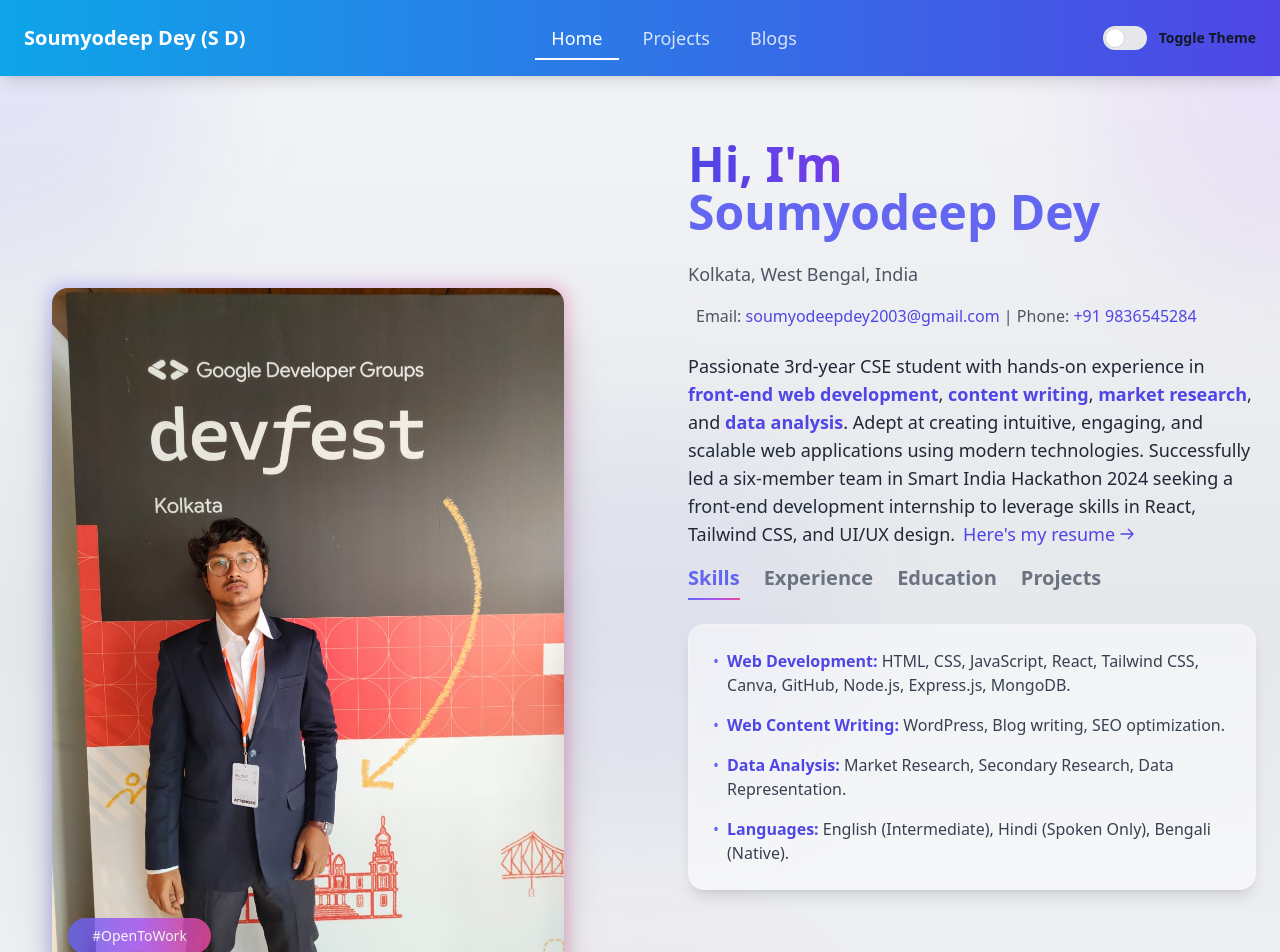
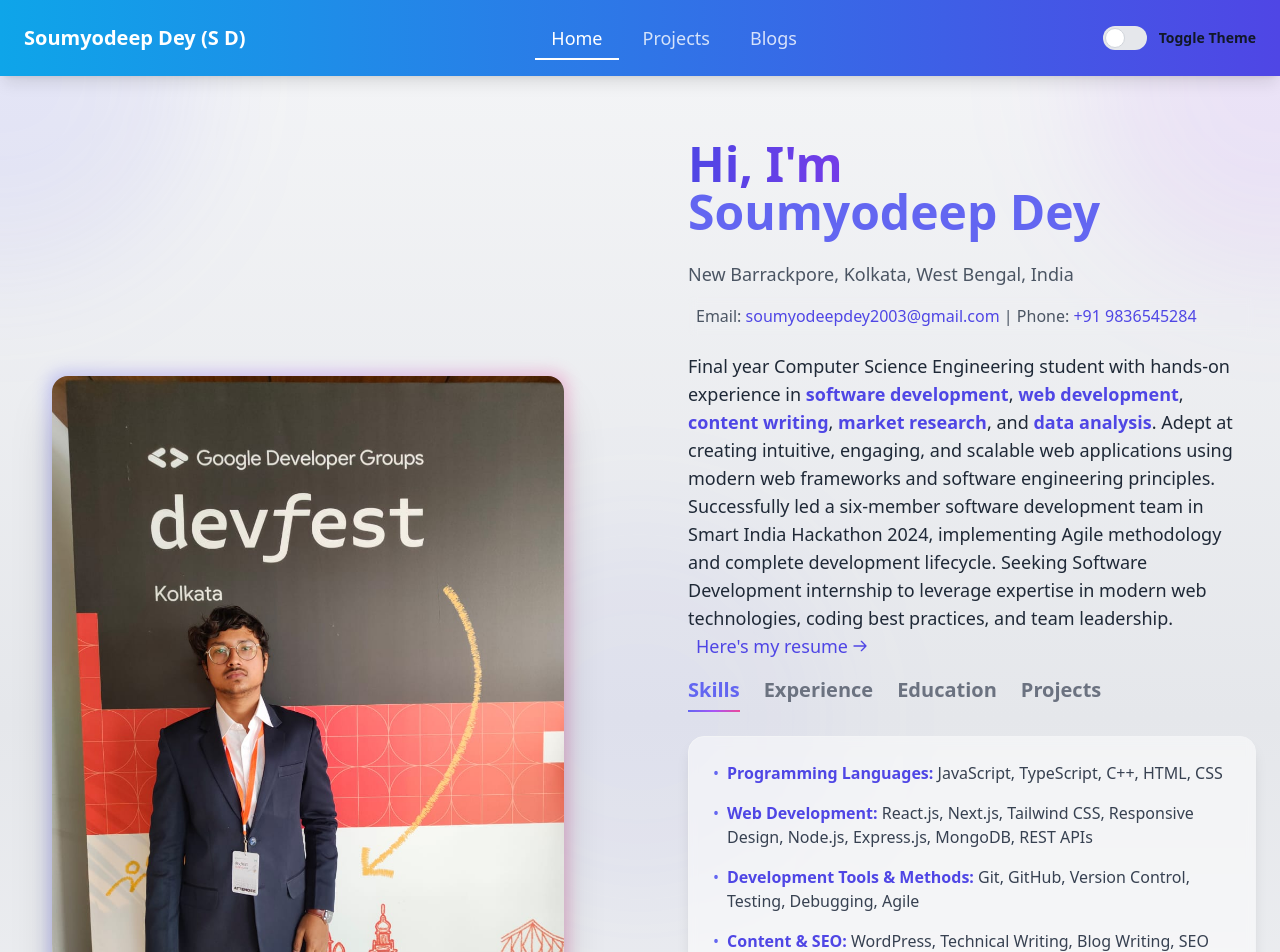
Before and after one commit to Soumyodeep-Dey/SD-portfolio, a React (Vite) app: page / in a window 1280 px wide. Shown: the top 952 px of the page. Built offline with nearby package versions, Linux system fonts and the light colour scheme.

Commit message:
info update

```diff
--- a/src/components/Home/Home.jsx
+++ b/src/components/Home/Home.jsx
@@ -43,13 +43,11 @@ function Home() {
             </span>
           </h1>
           <p className="text-base md:text-lg leading-relaxed mb-4">
-            <span className="block text-gray-600 dark:text-gray-400 mb-2 hover:text-indigo-600 dark:hover:text-indigo-400 transition-colors duration-300">Kolkata, West Bengal, India</span>
+            <span className="block text-gray-600 dark:text-gray-400 mb-2 hover:text-indigo-600 dark:hover:text-indigo-400 transition-colors duration-300">New Barrackpore, Kolkata, West Bengal, India</span>
             <span className="block text-gray-600 dark:text-gray-300 mb-4 text-sm md:text-base hover:text-indigo-600 dark:hover:text-indigo-400 transition-colors duration-300 p-2 rounded-lg bg-transparent dark:bg-gray-700/30 hover:bg-gray-100 dark:hover:bg-gray-700/50 backdrop-blur-sm">
               <span className="font-medium">Email:</span> <a href="mailto:soumyodeepdey2003@gmail.com" className="text-indigo-600 dark:text-indigo-300 hover:underline">soumyodeepdey2003@gmail.com</a> | <span className="font-medium">Phone:</span> <a href="tel:+919836545284" className="text-indigo-600 dark:text-indigo-300 hover:underline">+91 9836545284</a>
             </span>
-            Passionate 3rd-year CSE student with hands-on experience in <strong className="text-indigo-600 dark:text-indigo-400 hover:text-indigo-800 dark:hover:text-indigo-300 transition-colors duration-300">front-end web development</strong>, <strong className="text-indigo-600 dark:text-indigo-400 hover:text-indigo-800 dark:hover:text-indigo-300 transition-colors duration-300">content writing</strong>, <strong className="text-indigo-600 dark:text-indigo-400 hover:text-indigo-800 dark:hover:text-indigo-300 transition-colors duration-300">market research</strong>, and <strong className="text-indigo-600 dark:text-indigo-400 hover:text-indigo-800 dark:hover:text-indigo-300 transition-colors duration-300">data analysis</strong>. Adept at creating intuitive, engaging, and scalable web applications using modern
-            technologies. Successfully led a six-member team in Smart India Hackathon 2024 seeking a front-end development
-            internship to leverage skills in React, Tailwind CSS, and UI/UX design.
+            Final year Computer Science Engineering student with hands-on experience in <strong className="text-indigo-600 dark:text-indigo-400 hover:text-indigo-800 dark:hover:text-indigo-300 transition-colors duration-300">software development</strong>, <strong className="text-indigo-600 dark:text-indigo-400 hover:text-indigo-800 dark:hover:text-indigo-300 transition-colors duration-300">web development</strong>, <strong className="text-indigo-600 dark:text-indigo-400 hover:text-indigo-800 dark:hover:text-indigo-300 transition-colors duration-300">content writing</strong>, <strong className="text-indigo-600 dark:text-indigo-400 hover:text-indigo-800 dark:hover:text-indigo-300 transition-colors duration-300">market research</strong>, and <strong className="text-indigo-600 dark:text-indigo-400 hover:text-indigo-800 dark:hover:text-indigo-300 transition-colors duration-300">data analysis</strong>. Adept at creating intuitive, engaging, and scalable web applications using modern web frameworks and software engineering principles. Successfully led a six-member software development team in Smart India Hackathon 2024, implementing Agile methodology and complete development lifecycle. Seeking Software Development internship to leverage expertise in modern web technologies, coding best practices, and team leadership.
             <a
               href="https://drive.google.com/file/d/1fHSCn7OesX4uDFF9IHBtAWqbDz5OVndW/view?usp=drive_link"
               className="inline-flex items-center ml-2 text-indigo-600 dark:text-indigo-400 hover:text-indigo-800 dark:hover:text-indigo-300 transition-colors duration-300 group"
@@ -67,11 +65,10 @@ function Home() {
               <button
                 key={section}
                 onClick={() => setActiveSection(section)}
-                className={`text-lg md:text-xl font-semibold relative transition-all duration-300 hover:scale-105 ${
-                  activeSection === section
+                className={`text-lg md:text-xl font-semibold relative transition-all duration-300 hover:scale-105 ${activeSection === section
                     ? 'text-indigo-500 dark:text-indigo-400'
                     : 'text-gray-500 dark:text-gray-400 hover:text-indigo-500 dark:hover:text-indigo-400'
-                }`}
+                  }`}
               >
                 {section.charAt(0).toUpperCase() + section.slice(1)}
                 {activeSection === section && (
@@ -88,25 +85,31 @@ function Home() {
                 <li className="flex items-start group">
                   <span className="text-indigo-500 dark:text-indigo-400 mr-2 group-hover:scale-110 transition-transform duration-300">•</span>
                   <div>
-                    <span className="font-semibold text-indigo-600 dark:text-indigo-400">Web Development:</span> HTML, CSS, JavaScript, React, Tailwind CSS, Canva, GitHub, Node.js, Express.js, MongoDB.
+                    <span className="font-semibold text-indigo-600 dark:text-indigo-400">Programming Languages:</span> JavaScript, TypeScript, C++, HTML, CSS
                   </div>
                 </li>
                 <li className="flex items-start group">
                   <span className="text-indigo-500 dark:text-indigo-400 mr-2 group-hover:scale-110 transition-transform duration-300">•</span>
                   <div>
-                    <span className="font-semibold text-indigo-600 dark:text-indigo-400">Web Content Writing:</span> WordPress, Blog writing, SEO optimization.
+                    <span className="font-semibold text-indigo-600 dark:text-indigo-400">Web Development:</span> React.js, Next.js, Tailwind CSS, Responsive Design, Node.js, Express.js, MongoDB, REST APIs
                   </div>
                 </li>
                 <li className="flex items-start group">
                   <span className="text-indigo-500 dark:text-indigo-400 mr-2 group-hover:scale-110 transition-transform duration-300">•</span>
                   <div>
-                    <span className="font-semibold text-indigo-600 dark:text-indigo-400">Data Analysis:</span> Market Research, Secondary Research, Data Representation.
+                    <span className="font-semibold text-indigo-600 dark:text-indigo-400">Development Tools & Methods:</span> Git, GitHub, Version Control, Testing, Debugging, Agile
                   </div>
                 </li>
                 <li className="flex items-start group">
                   <span className="text-indigo-500 dark:text-indigo-400 mr-2 group-hover:scale-110 transition-transform duration-300">•</span>
                   <div>
-                    <span className="font-semibold text-indigo-600 dark:text-indigo-400">Languages:</span> English (Intermediate), Hindi (Spoken Only), Bengali (Native).
+                    <span className="font-semibold text-indigo-600 dark:text-indigo-400">Content & SEO:</span> WordPress, Technical Writing, Blog Writing, SEO Optimization
+                  </div>
+                </li>
+                <li className="flex items-start group">
+                  <span className="text-indigo-500 dark:text-indigo-400 mr-2 group-hover:scale-110 transition-transform duration-300">•</span>
+                  <div>
+                    <span className="font-semibold text-indigo-600 dark:text-indigo-400">Research & Analytics:</span> Market Research, Data Analysis, Data Visualization, PowerPoint, Excel
                   </div>
                 </li>
               </ul>
@@ -117,25 +120,13 @@ function Home() {
                 <li className="flex items-start group">
                   <span className="text-indigo-500 dark:text-indigo-400 mr-2 group-hover:scale-110 transition-transform duration-300">•</span>
                   <div>
-                    <span className="font-semibold text-indigo-600 dark:text-indigo-400">Web Content Writer | NaukriSafar (Jan 2025 - March 2025):</span> Published Job related blogs (100+) on WordPress with best practices and SEO of all my blogs are equal or more than 70 out of 100.
+                    <span className="font-semibold text-indigo-600 dark:text-indigo-400">Web Content Writer Internship | NaukriSafar (Jan 2025 – Mar 2025):</span> Delivered 100+ optimized job-related blogs on WordPress, achieving 70+ SEO scores consistently. Applied SEO best practices and content optimization strategies, improving organic reach by 40%.
                   </div>
                 </li>
                 <li className="flex items-start group">
                   <span className="text-indigo-500 dark:text-indigo-400 mr-2 group-hover:scale-110 transition-transform duration-300">•</span>
                   <div>
-                    <span className="font-semibold text-indigo-600 dark:text-indigo-400">Team Leader | Smart India Hackathon 2024 (Sep 2024 - Nov 2024):</span> Led a six-member team to develop "E-Scholar," a centralized React-based platform for paperless scholarship disbursement. Designed and refined UI/UX based on user feedback, enhancing accessibility and engagement.
-                  </div>
-                </li>
-                <li className="flex items-start group">
-                  <span className="text-indigo-500 dark:text-indigo-400 mr-2 group-hover:scale-110 transition-transform duration-300">•</span>
-                  <div>
-                    <span className="font-semibold text-indigo-600 dark:text-indigo-400">Research Intern | DrMudhiwalla (Apr 2024 - Aug 2024):</span> Conducted in-depth market research, compiling data from 10+ reports into actionable insights. Designed branding materials, improving engagement by 25%.
-                  </div>
-                </li>
-                <li className="flex items-start group">
-                  <span className="text-indigo-500 dark:text-indigo-400 mr-2 group-hover:scale-110 transition-transform duration-300">•</span>
-                  <div>
-                    <span className="font-semibold text-indigo-600 dark:text-indigo-400">Intern | The We Foundation (Nov 2023 - Jan 2024):</span> Performed secondary research on 25+ topics, visualizing key insights for strategic decision-making.
+                    <span className="font-semibold text-indigo-600 dark:text-indigo-400">Research Intern | DrMudhiwalla & The We Foundation (Nov 2023 – Aug 2024):</span> Analyzed 35+ comprehensive market research reports across diverse sectors, generating actionable insights for strategic decisions. Created data visualizations and comprehensive reports using Excel and PowerPoint, increasing client engagement by 25%.
                   </div>
                 </li>
               </ul>
@@ -146,19 +137,18 @@ function Home() {
                 <li className="flex items-start group">
                   <span className="text-indigo-500 dark:text-indigo-400 mr-2 group-hover:scale-110 transition-transform duration-300">•</span>
                   <div>
-                    <span className="font-semibold text-indigo-600 dark:text-indigo-400">B.Tech. in Computer Science:</span> Dr. Sudhir Chandra Sur Institute of Technology & Sports Complex, MAKAUT (2022-2026).
+                    <span className="font-semibold text-indigo-600 dark:text-indigo-400">B.Tech. in Computer Science and Engineering:</span> Dr. Sudhir Chandra Sur Institute of Technology & Sports Complex, MAKAUT (2022-2026)
                   </div>
                 </li>
                 <li className="flex items-start group">
                   <span className="text-indigo-500 dark:text-indigo-400 mr-2 group-hover:scale-110 transition-transform duration-300">•</span>
                   <div>
-                    <span className="font-semibold text-indigo-600 dark:text-indigo-400">Higher Secondary (12th):</span> Completed with 80% marks.
-                  </div>
-                </li>
-                <li className="flex items-start group">
-                  <span className="text-indigo-500 dark:text-indigo-400 mr-2 group-hover:scale-110 transition-transform duration-300">•</span>
-                  <div>
-                    <span className="font-semibold text-indigo-600 dark:text-indigo-400">Secondary (10th):</span> Completed with 87% marks.
+                    <span className="font-semibold text-indigo-600 dark:text-indigo-400">Certifications:</span>
+                    <ul className="mt-2 ml-4 space-y-1">
+                      <li>• Delta (Full Stack Web Development) | APNA COLLEGE</li>
+                      <li>• Foundations of User Experience (UX) Design | Coursera (Google)</li>
+                      <li>• Develop Soft Skills that Industry Demands | TCS ION</li>
+                    </ul>
                   </div>
                 </li>
               </ul>
@@ -169,25 +159,19 @@ function Home() {
                 <li className="flex items-start group">
                   <span className="text-indigo-500 dark:text-indigo-400 mr-2 group-hover:scale-110 transition-transform duration-300">•</span>
                   <div>
-                    <span className="font-semibold text-indigo-600 dark:text-indigo-400">Watchly (In Development):</span> A dynamic E-commerce end to end web app designed for selling watches.
+                    <span className="font-semibold text-indigo-600 dark:text-indigo-400">Watchly | React.js, E-commerce:</span> Developing specialized wristwatch e-commerce platform with advanced search, sorting, filtering, and infinite scroll features, supporting up to 5 concurrent users. Implementing sophisticated recommendation system and seamless shopping experience using modern web technologies.
                   </div>
                 </li>
                 <li className="flex items-start group">
                   <span className="text-indigo-500 dark:text-indigo-400 mr-2 group-hover:scale-110 transition-transform duration-300">•</span>
                   <div>
-                    <span className="font-semibold text-indigo-600 dark:text-indigo-400">E-Scholar:</span> Led development of a paperless scholarship system for SIH 2024.
+                    <span className="font-semibold text-indigo-600 dark:text-indigo-400">E-Scholar | React.js, Tailwind CSS, PMSSS:</span> Designed and developed frontend for paperless scholarship disbursement system as part of Smart India Hackathon 2024, accessible to 100+ viewers. Created responsive UI using React.js and Tailwind CSS for PMSSS scholarship management platform.
                   </div>
                 </li>
                 <li className="flex items-start group">
                   <span className="text-indigo-500 dark:text-indigo-400 mr-2 group-hover:scale-110 transition-transform duration-300">•</span>
                   <div>
-                    <span className="font-semibold text-indigo-600 dark:text-indigo-400">Memeconomy:</span> Designed an intuitive UI for a meme-based trading platform for a hackathon.
-                  </div>
-                </li>
-                <li className="flex items-start group">
-                  <span className="text-indigo-500 dark:text-indigo-400 mr-2 group-hover:scale-110 transition-transform duration-300">•</span>
-                  <div>
-                    <span className="font-semibold text-indigo-600 dark:text-indigo-400">Amazon UI Clone:</span> Developed Amazon UI clone with HTML and CSS.
+                    <span className="font-semibold text-indigo-600 dark:text-indigo-400">TODO App | HTML, CSS, JavaScript:</span> Built a responsive TODO App with inline editing, and modern UI/UX design, supporting 10+ simultaneous users. Implemented local storage ensuring 100% data retention across all device sizes.
                   </div>
                 </li>
               </ul>
```
